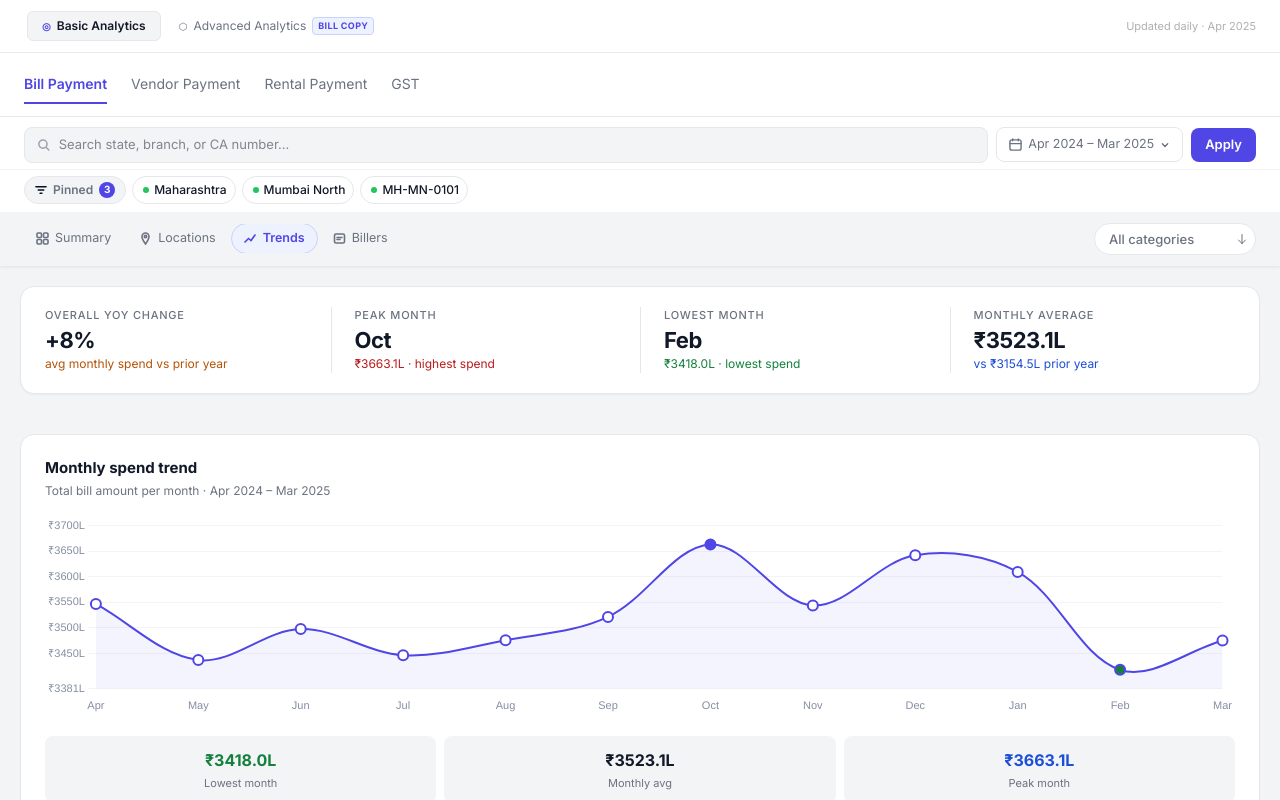
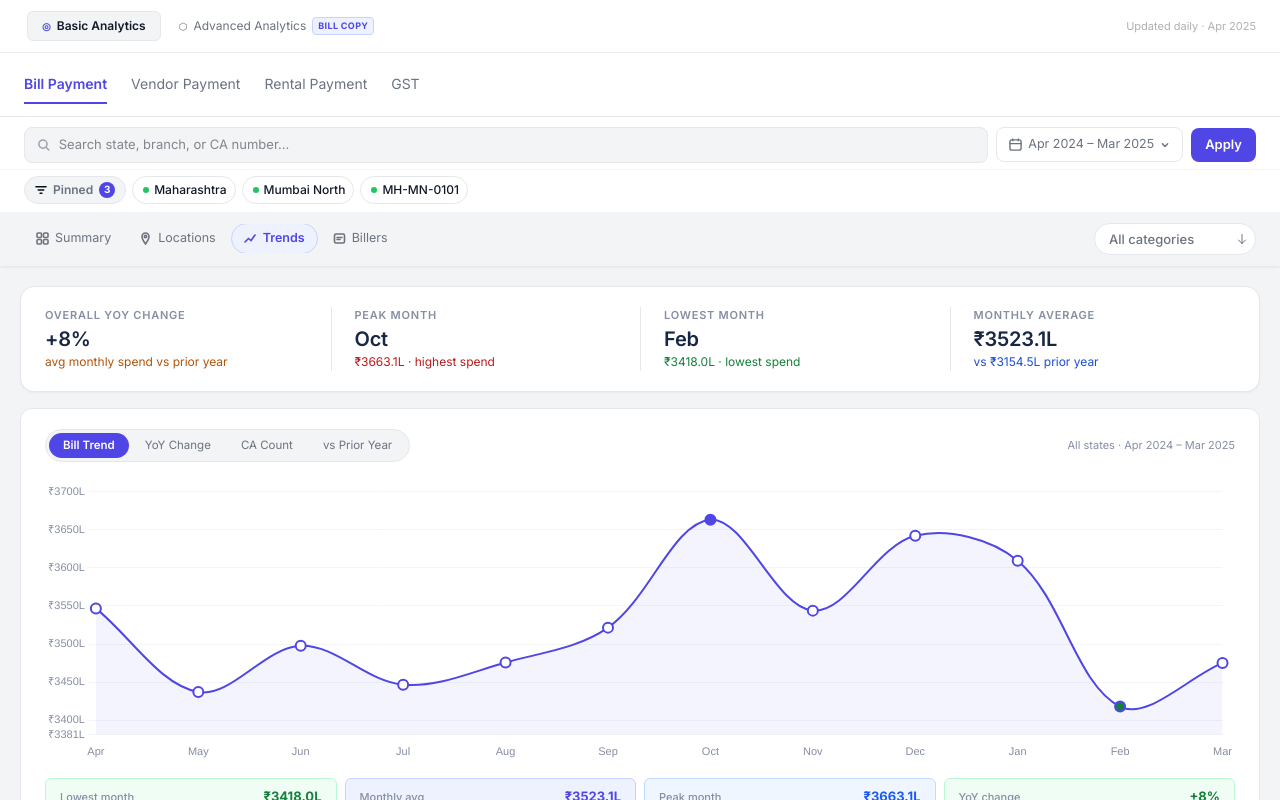
Before and after one commit to priyasharma23-spec/v0-demand-analytics-BillAnalytics-, a Next.js app: page /analytics in a window 1280 px wide. Both pictures are taken after a click on the button "Trends". Shown: the top 800 px of the page. Built offline with nearby package versions, Linux system fonts and the light colour scheme.

Commit message:
feat: trends tab pills match Billers pill style, consolidated chart card

```diff
--- a/components/BasicAnalyticsShell.tsx
+++ b/components/BasicAnalyticsShell.tsx
@@ -721,13 +721,13 @@ function BasicLocations({ appState, analyticsMode = 'basic' }: BasicSectionProps
 
       </>
       )}
-            {/* Spend by state — state × month */}
+            {/* Spend by state */}
       <div style={{ marginTop: '24px' }} />
       {/* Spend heatmap — India map */}
       <div style={{ background: '#fff', border: '0.5px solid rgba(0,0,0,0.10)', borderRadius: '12px', padding: '16px 18px' }}>
         <div style={{ display: 'flex', justifyContent: 'space-between', alignItems: 'flex-start', marginBottom: '12px' }}>
           <div>
-            <div style={{ fontSize: '14px', fontWeight: 600, color: '#192744', marginBottom: '3px' }}>Spend by state — state × month</div>
+            <div style={{ fontSize: '14px', fontWeight: 600, color: '#192744', marginBottom: '3px' }}>Spend by state</div>
             <div style={{ fontSize: '12px', color: '#858ea2' }}>Total bill spend per state · click a state to drill in</div>
           </div>
           <div style={{ display: 'flex', alignItems: 'center', gap: '5px', fontSize: '11px', color: '#858ea2' }}>
@@ -1003,6 +1003,13 @@ function BasicLocations({ appState, analyticsMode = 'basic' }: BasicSectionProps
 }
 
 function BasicTrends({ appState }: BasicSectionProps) {
+  const [activeTab, setActiveTab] = useState<string>('spend')
+  const TABS = [
+    { key: 'spend',  label: 'Bill Trend',   color: '#4F46E5', bg: '#EEF2FF', bd: '#C7D2FE' },
+    { key: 'yoy',    label: 'YoY Change',   color: '#3B82F6', bg: '#EFF6FF', bd: '#BFDBFE' },
+    { key: 'ca',     label: 'CA Count',     color: '#15803D', bg: '#F0FDF4', bd: '#BBF7D0' },
+    { key: 'prior',  label: 'vs Prior Year',color: '#7C3AED', bg: '#F5F3FF', bd: '#DDD6FE' },
+  ]
   const trendRef   = useRef<HTMLCanvasElement>(null)
   const yoyRef     = useRef<HTMLCanvasElement>(null)
   const caRef      = useRef<HTMLCanvasElement>(null)
@@ -1115,7 +1122,7 @@ function BasicTrends({ appState }: BasicSectionProps) {
       })
     }, 50)
     return () => { clearTimeout(timer); if (trendChart.current) trendChart.current.destroy() }
-  }, [appState.stateF, appState.branchF, appState.caF])
+  }, [appState.stateF, appState.branchF, appState.caF, activeTab])
 
   // Monthly spend trend chart (simple line chart)
   useEffect(() => {
@@ -1282,7 +1289,7 @@ function BasicTrends({ appState }: BasicSectionProps) {
       })
     }, 50)
     return () => { clearTimeout(timer); if (yoyChart.current) yoyChart.current.destroy() }
-  }, [appState.stateF, appState.branchF, appState.caF])
+  }, [appState.stateF, appState.branchF, appState.caF, activeTab])
 
   // CA additions line chart — same style as spend chart
   useEffect(() => {
@@ -1364,97 +1371,69 @@ function BasicTrends({ appState }: BasicSectionProps) {
       })
     }, 50)
     return () => { clearTimeout(timer); if (caChart.current) caChart.current.destroy() }
-  }, [appState.stateF, appState.branchF, appState.caF])
+  }, [appState.stateF, appState.branchF, appState.caF, activeTab])
+
+
 
   return (
-    <div style={{ display: 'flex', flexDirection: 'column', gap: '24px' }}>
+    <div style={{ display: 'flex', flexDirection: 'column', gap: '16px' }}>
 
       {/* Summary cards */}
-      <div style={{ background: '#fff', border: '1px solid #E5E7EB', borderRadius: '14px', boxShadow: '0 1px 2px rgba(0,0,0,.04)', display: 'flex', marginBottom: '16px' }}>
+      <div style={{ background: '#fff', border: '1px solid #E5E7EB', borderRadius: '14px', boxShadow: '0 1px 2px rgba(0,0,0,.04)', display: 'flex', marginBottom: '0px' }}>
         {[
-          { label: 'Overall YoY change', value: (overallYoy > 0 ? '+' : '') + overallYoy + '%', sub: 'avg monthly spend vs prior year',               subColor: overallYoy > 0 ? '#B45309' : '#15803D' },
+          { label: 'Overall YoY change', value: (overallYoy > 0 ? '+' : '') + overallYoy + '%', sub: 'avg monthly spend vs prior year', subColor: overallYoy > 0 ? '#B45309' : '#15803D' },
           { label: 'Peak month',         value: labels[maxMonthIdx],                              sub: inr(monthlyTotals[maxMonthIdx]) + ' · highest spend', subColor: '#B91C1C' },
           { label: 'Lowest month',       value: labels[minMonthIdx],                              sub: inr(monthlyTotals[minMonthIdx]) + ' · lowest spend',  subColor: '#15803D' },
-          { label: 'Monthly average',    value: inr(avgCurrent),                                  sub: 'vs ' + inr(avgPrior) + ' prior year',           subColor: '#1D4ED8' },
+          { label: 'Monthly average',    value: inr(avgCurrent),                                  sub: 'vs ' + inr(avgPrior) + ' prior year', subColor: '#1D4ED8' },
         ].map((k, i) => (
           <div key={k.label} style={{ flex: 1, padding: '20px 24px', position: 'relative' }}>
             {i > 0 && <div style={{ position: 'absolute', left: 0, top: '20px', bottom: '20px', width: '1px', background: '#E5E7EB' }} />}
-            <div style={{ fontSize: '11px', fontWeight: 500, color: '#6B7280', textTransform: 'uppercase', letterSpacing: '0.07em', marginBottom: '6px' }}>{k.label}</div>
-            <div style={{ fontSize: '22px', fontWeight: 700, color: '#111827', letterSpacing: '-0.02em', lineHeight: 1, marginBottom: '4px' }}>{k.value}</div>
+            <div style={{ fontSize: '11px', fontWeight: 600, color: '#858ea2', textTransform: 'uppercase', letterSpacing: '0.07em', marginBottom: '6px' }}>{k.label}</div>
+            <div style={{ fontSize: '20px', fontWeight: 600, color: '#192744', letterSpacing: '-0.01em', lineHeight: 1, marginBottom: '4px' }}>{k.value}</div>
             <div style={{ fontSize: '12px', color: k.subColor }}>{k.sub}</div>
           </div>
         ))}
       </div>
 
-      {/* Monthly spend trend */}
-      <div style={{ background: '#fff', border: '1px solid #E5E7EB', borderRadius: '14px', boxShadow: '0 1px 2px rgba(0,0,0,.04)', padding: '22px 24px' }}>
-        <div style={{ fontSize: '15px', fontWeight: 700, color: '#111827', marginBottom: '2px' }}>Monthly spend trend</div>
-        <div style={{ fontSize: '12px', color: '#6B7280', marginBottom: '16px' }}>Total bill amount per month · Apr 2024 – Mar 2025</div>
-        <div style={{ position: 'relative', width: '100%', height: '200px' }}>
-          <canvas ref={spendTrendRef}></canvas>
+      {/* Single chart card with tabs */}
+      <div style={{ background: '#fff', border: '1px solid #E5E7EB', borderRadius: '12px', padding: '20px 24px' }}>
+
+        {/* Tab pills */}
+        <div style={{ display: 'flex', alignItems: 'center', justifyContent: 'space-between', marginBottom: '20px' }}>
+          <div style={{ display: 'flex', background: '#F3F4F6', border: '1px solid #E5E7EB', borderRadius: '99px', padding: '3px', gap: '2px' }}>
+            {TABS.map(t => (
+              <button key={t.key} onClick={() => setActiveTab(t.key)}
+                style={{ background: activeTab === t.key ? '#4F46E5' : 'transparent', color: activeTab === t.key ? '#fff' : '#6B7280', border: 'none', borderRadius: '99px', padding: '4px 14px', fontSize: '11.5px', fontWeight: activeTab === t.key ? 600 : 400, cursor: 'pointer', fontFamily: 'inherit', transition: 'all .12s' }}>
+                {t.label}
+              </button>
+            ))}
+          </div>
+          <div style={{ fontSize: '11px', color: '#858ea2' }}>
+            {appState.stateF !== 'all' ? appState.stateF + (appState.branchF !== 'all' ? ' · ' + appState.branchF : '') : 'All states'} · Apr 2024 – Mar 2025
+          </div>
         </div>
-        <div style={{ display: 'flex', gap: '8px', marginTop: '20px' }}>
+
+        {/* Chart area */}
+        <div style={{ position: 'relative', width: '100%', height: '280px' }}>
+          {activeTab === 'spend' && <canvas ref={spendTrendRef} style={{ position:'absolute', inset:0, width:'100%', height:'100%' }}></canvas>}
+          {activeTab === 'prior' && <canvas ref={trendRef}      style={{ position:'absolute', inset:0, width:'100%', height:'100%' }}></canvas>}
+          {activeTab === 'yoy'   && <canvas ref={yoyRef}        style={{ position:'absolute', inset:0, width:'100%', height:'100%' }}></canvas>}
+          {activeTab === 'ca'    && <canvas ref={caRef}         style={{ position:'absolute', inset:0, width:'100%', height:'100%' }}></canvas>}
+        </div>
+
+        {/* Stat pills */}
+        <div style={{ display: 'grid', gridTemplateColumns: 'repeat(4, 1fr)', gap: '8px', marginTop: '16px' }}>
           {[
-            { label: 'Lowest month', value: inr(Math.min(...monthlyTotals)), color: '#15803D' },
-            { label: 'Monthly avg',  value: inr(Math.round(monthlyTotals.reduce((a:number,v:number)=>a+v,0)/monthlyTotals.length)), color: '#111827' },
-            { label: 'Peak month',   value: inr(Math.max(...monthlyTotals)), color: '#1D4ED8' },
+            { label: 'Lowest month',  value: inr(Math.min(...monthlyTotals)),  bg: '#F0FDF4', bd: '#BBF7D0', color: '#15803D' },
+            { label: 'Monthly avg',   value: inr(avgCurrent),                  bg: '#EEF2FF', bd: '#C7D2FE', color: '#4F46E5' },
+            { label: 'Peak month',    value: inr(Math.max(...monthlyTotals)),  bg: '#EFF6FF', bd: '#BFDBFE', color: '#1c5af4' },
+            { label: 'YoY change',    value: (overallYoy > 0 ? '+' : '') + overallYoy + '%', bg: '#F0FDF4', bd: '#BBF7D0', color: '#15803D' },
           ].map(s => (
-            <div key={s.label} style={{ flex: 1, background: '#F3F4F6', borderRadius: '8px', padding: '12px 16px', textAlign: 'center' }}>
-              <div style={{ fontSize: '16px', fontWeight: 700, color: s.color }}>{s.value}</div>
-              <div style={{ fontSize: '11px', color: '#6B7280', marginTop: '3px' }}>{s.label}</div>
+            <div key={s.label} style={{ background: s.bg, border: `1px solid ${s.bd}`, borderRadius: '6px', padding: '8px 14px', display: 'flex', alignItems: 'center', justifyContent: 'space-between' }}>
+              <div style={{ fontSize: '11px', color: '#858ea2', fontWeight: 500 }}>{s.label}</div>
+              <div style={{ fontSize: '13px', fontWeight: 700, color: s.color }}>{s.value}</div>
             </div>
           ))}
-        </div>
-      </div>
-
-      {/* Monthly spend — current vs prior year */}
-      <div style={{ background: '#fff', border: '0.5px solid rgba(0,0,0,0.10)', borderRadius: '16px', padding: '20px 24px' }}>
-        <div style={{ display: 'flex', alignItems: 'flex-start', justifyContent: 'space-between', marginBottom: '12px' }}>
-          <div>
-            <div style={{ fontSize: '14px', fontWeight: 600, color: '#192744', marginBottom: '2px' }}>Monthly spend — current vs prior year</div>
-            <div style={{ fontSize: '12px', color: '#858ea2' }}>
-              {appState.stateF !== 'all'
-                ? appState.stateF + (appState.branchF !== 'all' ? ' · ' + appState.branchF : '') + ' · current vs prior year · monthly'
-                : 'All states · current vs prior year · monthly'}
-            </div>
-          </div>
-        </div>
-        <div style={{ position: 'relative', width: '100%', height: '260px' }}>
-          <canvas ref={trendRef}></canvas>
-        </div>
-      </div>
-
-      {/* YoY change — line chart */}
-      <div style={{ background: '#fff', border: '0.5px solid rgba(0,0,0,0.10)', borderRadius: '16px', padding: '20px 24px' }}>
-        <div style={{ display: 'flex', alignItems: 'flex-start', justifyContent: 'space-between', marginBottom: '12px' }}>
-          <div>
-            <div style={{ fontSize: '14px', fontWeight: 600, color: '#192744', marginBottom: '2px' }}>Month-by-month YoY change</div>
-            <div style={{ fontSize: '12px', color: '#858ea2' }}>
-              {appState.stateF !== 'all'
-                ? appState.stateF + (appState.branchF !== 'all' ? ' · ' + appState.branchF : '') + ' · % change vs prior year'
-                : 'All states · % change vs same month prior year'}
-            </div>
-          </div>
-        </div>
-        <div style={{ position: 'relative', width: '100%', height: '260px' }}>
-          <canvas ref={yoyRef}></canvas>
-        </div>
-      </div>
-
-      {/* CA additions — line chart */}
-      <div style={{ background: '#fff', border: '0.5px solid rgba(0,0,0,0.10)', borderRadius: '16px', padding: '20px 24px' }}>
-        <div style={{ display: 'flex', alignItems: 'flex-start', justifyContent: 'space-between', marginBottom: '12px' }}>
-          <div>
-            <div style={{ fontSize: '14px', fontWeight: 600, color: '#192744', marginBottom: '2px' }}>CA additions — current vs prior year</div>
-            <div style={{ fontSize: '12px', color: '#858ea2' }}>
-              {appState.stateF !== 'all'
-                ? appState.stateF + (appState.branchF !== 'all' ? ' · ' + appState.branchF : '') + ' · active CAs per month'
-                : 'All states · active CAs per month'}
-            </div>
-          </div>
-        </div>
-        <div style={{ position: 'relative', width: '100%', height: '260px' }}>
-          <canvas ref={caRef}></canvas>
         </div>
       </div>
 
```
